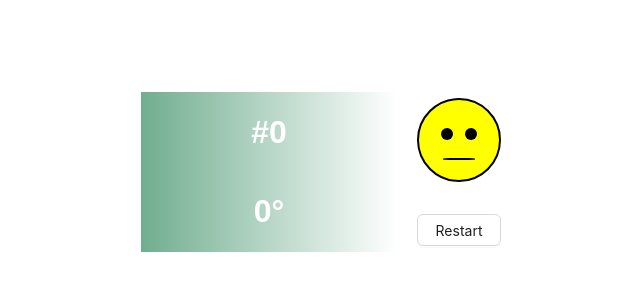
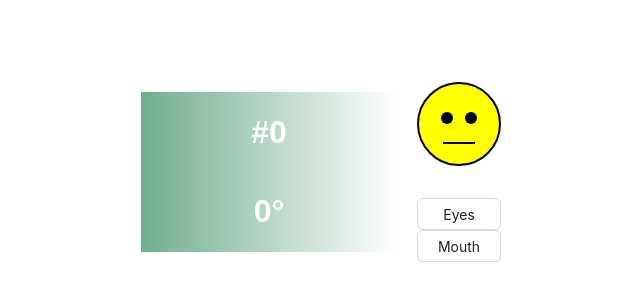
Before and after one commit to larswan/fun-with-animation-and-stuff, a React (Vite) app: page / in a window 1280 px wide. Shown: the part 228-528 px from the top of the page, without its empty margins (309-949 px from the left). Built offline with nearby package versions, Linux system fonts and the light colour scheme.

Commit message:
mouth goes ooo eyes blink. added buttons for each

```diff
--- a/src/AnimeTest.jsx
+++ b/src/AnimeTest.jsx
@@ -5,19 +5,29 @@ import { Button, Flex } from 'antd';
 
 
 const AnimeTest = () => {
-    const animationRef = useRef(null);
+    const mouthAnimationRef = useRef(null);
+    const eyeAnimationRef = useRef(null)
+
     useEffect(() => {
-        animationRef.current = anime({
+        mouthAnimationRef.current = anime({
+            targets: '.mouth',
+            scaleY: '*=8',
+            scaleX: '*=.6',
+            borderRadius: "100%",
+            direction: 'alternate',
+            duration: 700,
+            autoplay: false,
+            easing: 'cubicBezier(0.5, 0.740, 0.585, 1)',
+        })
+
+        eyeAnimationRef.current = anime({
             targets: '.eye',
-            scaleY: {
-                value: '*=.15',
-                direction: 'alternate',
-                duration: 800,
-                autoplay: true,
-                easing: 'cubicBezier(0, 0, .5, .5)',
-            },
+            scaleY: '*= .2',
+            borderRadius: '10%',
             direction: 'alternate',
-
+            duration: '120',
+            autoplay: 'true',
+            easing: 'easeInOutSine'
         })
     }, []);
 
@@ -35,8 +45,8 @@ const AnimeTest = () => {
                 <div className="circle mouth">
                 </div>
             </div>
-            <Button onClick={() => animationRef.current.restart()}>Restart</Button>
-
+            <Button onClick={()=>eyeAnimationRef.current.restart()}>Eyes</Button>
+            <Button onClick={() => mouthAnimationRef.current.restart()}>Mouth</Button>
         </div>
     )
 }
--- a/src/AnimeTest.scss
+++ b/src/AnimeTest.scss
@@ -33,16 +33,12 @@
         justify-items: center;
         align-items: center;
         gap: .02 * $faceSize;
-
-        .eye {
-                // height: .05 * $faceSize;
-            }
     }
 
     .mouth {
         height: .03 * $faceSize;
-        width: .40 * $faceSize;
-        border-radius: 20%;
+        width: .4 * $faceSize;
+        border-radius: 0%;
         position: relative;
         top: .1 * $faceSize;
 
```
